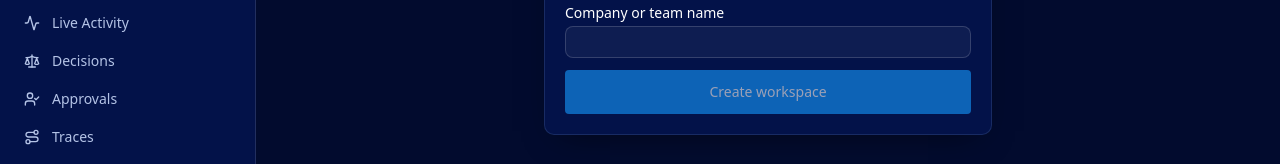
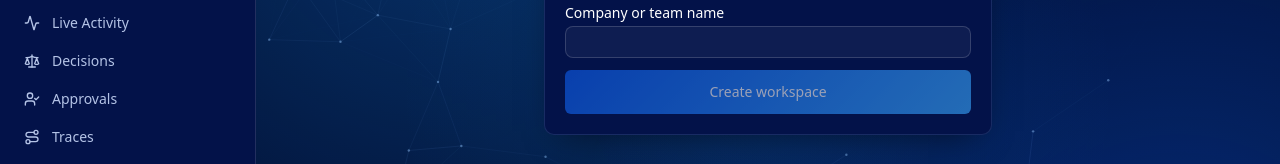
Before and after one commit to aegisora-ai/aegisora-dashboard, a Next.js app: page /en/dashboard/agents in a window 1280 px wide. Shown: the part 225-389 px from the top of the page. Built offline with nearby package versions, Linux system fonts and the light colour scheme; no server answers; the database is empty.

Commit message:
feat(design): dashboard shell aurora backdrop and gradient primary button

```diff
--- a/src/components/aegisora/app-shell.tsx
+++ b/src/components/aegisora/app-shell.tsx
@@ -1,4 +1,6 @@
 "use client";
+
+import { AuroraCanvas } from "@/components/aegisora/aurora-canvas";
 
 import Link from "next/link";
 import { usePathname } from "next/navigation";
@@ -132,7 +134,8 @@ export function AppShell({ children }: { children: React.ReactNode }) {
           </div>
         )}
 
-        <div className="flex min-w-0 flex-1 flex-col">
+        <div className="relative isolate flex min-w-0 flex-1 flex-col">
+          <div aria-hidden="true" className="pointer-events-none absolute inset-x-0 top-0 -z-10 h-[640px] overflow-hidden"><AuroraCanvas intensity={0.8} /></div>
           <header className="sticky top-0 z-30 border-b border-border bg-background/90 backdrop-blur">
             <div className="flex h-14 items-center gap-3 px-4 md:px-6">
               <button
--- a/src/lib/ui.ts
+++ b/src/lib/ui.ts
@@ -1,6 +1,6 @@
 export const focusRing =
   "focus-visible:outline-2 focus-visible:outline-offset-2 focus-visible:outline-ring";
 
-export const btnPrimary = `inline-flex items-center justify-center rounded-sm bg-primary px-6 py-3 text-sm font-medium text-primary-foreground transition-colors hover:bg-primary-hover ${focusRing}`;
+export const btnPrimary = `inline-flex items-center justify-center rounded-md aeg-btn-brand px-6 py-3 text-sm font-medium ${focusRing}`;
 
 export const btnOutline = `inline-flex items-center justify-center rounded-sm border border-border px-6 py-3 text-sm font-medium transition-colors hover:bg-surface-3 ${focusRing}`;
```
